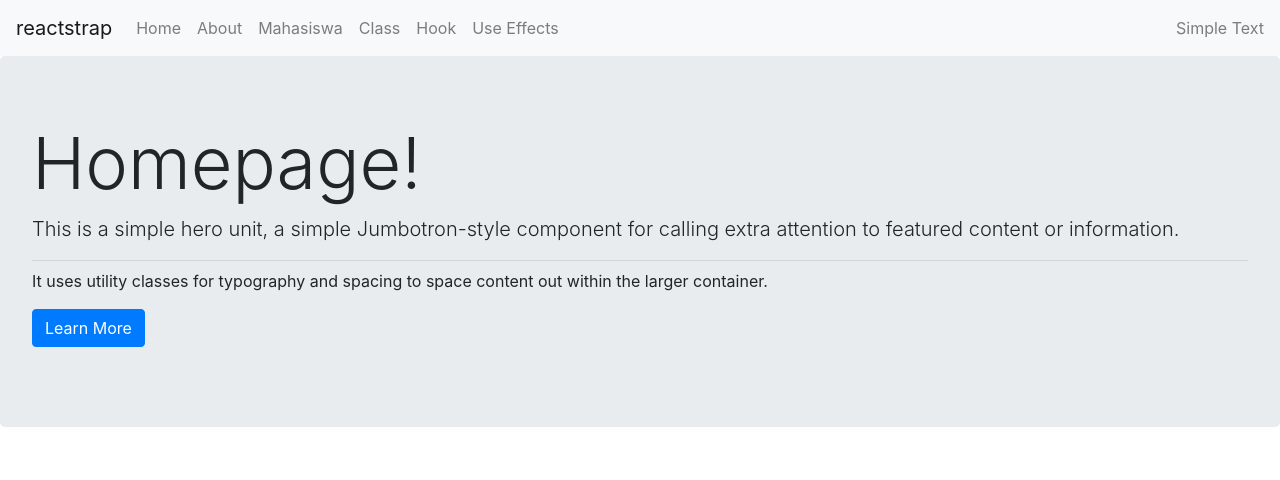
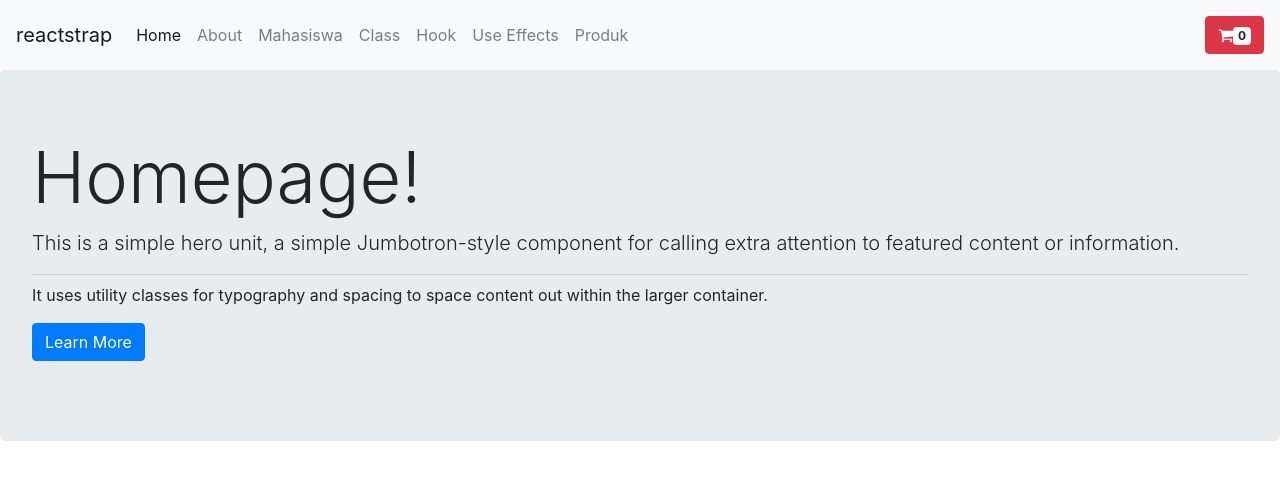
Before and after one commit to MathiasPurwoko/myapp, a React (Create React App) app in the folder latihanreact/: page / in a window 1280 px wide. Shown: the top 480 px of the page. Built offline with nearby package versions, Linux system fonts and the light colour scheme.

Commit message:
React Hooks useContext

```diff
--- a/latihanreact/public/index.html
+++ b/latihanreact/public/index.html
@@ -15,6 +15,7 @@
       user's mobile device or desktop. See https://developers.google.com/web/fundamentals/web-app-manifest/
     -->
     <link rel="manifest" href="%PUBLIC_URL%/manifest.json" />
+    <link rel="stylesheet" type="text/css" href="https://stackpath.bootstrapcdn.com/font-awesome/4.7.0/css/font-awesome.min.css">
     <!--
       Notice the use of %PUBLIC_URL% in the tags above.
       It will be replaced with the URL of the `public` folder during the build.
--- a/latihanreact/src/App.js
+++ b/latihanreact/src/App.js
@@ -1,20 +1,23 @@
-import React from 'react';
+import React, {useState} from 'react';
+import { BrowserRouter, Route, Switch } from 'react-router-dom'
 
 
 import NavbarComp from './Component/Fungsional/NavbarComp';
-import { BrowserRouter, Route, Switch } from 'react-router-dom'
+
 import HomePage from './Component/Fungsional/HomePage';
 //import BoostrapComp from './Component/Class/BootstrapComp';
 import About from './Component/Fungsional/AboutComp';
 import { Form } from 'reactstrap';
 import DetailComp from './Component/Fungsional/DetailComp';
 //import DetailComp from './Comonent/Fungsional/DetailComp';
-import LisComp from './Component/Class/ListComp';
+import ListComp from './Component/Class/ListComp';
 import TambahComp from './Component/Class/Tambah';
 import EditComp from './Component/Class/EditComp';
 import KelasComp from './Component/Hooks/Class/KelasComp';
 import HooksComp from './Component/Hooks/Functional/HooksComp';
 import HooksUseEffects from './Component/Hooks/Functional/HooksUseEffects';
+import { CartContext } from './CartContext';
+import ProductComp from './Component/Hooks/Functional/ProductComp';
 // import BootstrapComp from './Component/Class/BootstrapComp';
 //import Parent from './Component/Class/Parent';
 // import logo from './logo.svg';
@@ -22,22 +25,28 @@ import HooksUseEffects from './Component/Hooks/Functional/HooksUseEffects';
 //import Beranda from './Component/Class/Beranda';
 
 const App = () => {
+  const [value, setValue] = useState(0)
   return (
 
     <BrowserRouter>
+
+    <CartContext.Provider value={{value, setValue}}>
         <NavbarComp />
-    <Switch>
+        <switch>
           <Route exact path="/" component={HomePage} />
           <Route exact path="/about" component={About} />
-      <Route exact path="/detail/:id" component={DetailComp} />
-      <Route exact path="/mahasiswa" component={LisComp} />
+          <Route exact path="/mahasiswa" component={ListComp} />
           <Route exact path="/mahasiswa/tambah" component={TambahComp} />
           <Route exact path="/mahasiswa/edit" component={EditComp} />
           <Route exact path="/kelas" component={KelasComp} />
           <Route exact path="/hooks" component={HooksComp} />
           <Route exact path="/useeffects" component={HooksUseEffects} />
-       {/* <Route exact path="/detail/:id" component={DetailComp} /> */}
-    </Switch>
+          <Route exact path="/produk" component={ProductComp} />
+
+           {/*<Route exact path="/detail/:id" component={DetailComp} />*/}
+        </switch>
+      </CartContext.Provider>
+
 
   </BrowserRouter>
   );
--- /dev/null
+++ b/latihanreact/src/CartContext.js
@@ -0,0 +1,4 @@
+import { createContext } from "react";
+
+
+export const CartContext = createContext()
--- a/latihanreact/src/Component/Fungsional/AboutComp.jsx
+++ b/latihanreact/src/Component/Fungsional/AboutComp.jsx
@@ -1,8 +1,7 @@
-import React from 'react'
-
+import React, { useContext } from 'react'
 import { Jumbotron, Button, Container, Row, Col } from 'reactstrap';
 import CardComp from './CardComp';
-
+import { CartContext } from '../../CartContext';
 
 
 function AboutComp() {
--- a/latihanreact/src/Component/Fungsional/HomePage.jsx
+++ b/latihanreact/src/Component/Fungsional/HomePage.jsx
@@ -1,5 +1,7 @@
 import React from 'react'
 import { Jumbotron, Button } from 'reactstrap';
+import { useContext } from 'react';
+import { CartContext } from '../../CartContext';
 
 function HomePage() {
     return (
--- a/latihanreact/src/Component/Fungsional/NavbarComp.jsx
+++ b/latihanreact/src/Component/Fungsional/NavbarComp.jsx
@@ -1,4 +1,4 @@
-import React, { useState } from 'react';
+import React, { useState, useContext } from 'react';
 import {
     Collapse,
     Navbar,
@@ -6,45 +6,57 @@ import {
     NavbarBrand,
     Nav,
     NavItem,
-    NavLink,
     UncontrolledDropdown,
     DropdownToggle,
     DropdownMenu,
     DropdownItem,
-    NavbarText
+    NavbarText,
+    Button
 } from 'reactstrap';
+import {NavLink} from 'react-router-dom'
+import { CartContext } from '../../CartContext';
 
 const NavbarComp = (props) => {
     const [isOpen, setIsOpen] = useState(false);
     const toggle = () => setIsOpen(!isOpen);
 
+    const {value, setValue} = useContext(CartContext)
+
     return (
         <div>
             <Navbar color="light" light expand="md">
-                <NavbarBrand href="/">reactstrap</NavbarBrand>
+                <NavbarBrand to="/">reactstrap</NavbarBrand>
                 <NavbarToggler onClick={toggle} />
                 <Collapse isOpen={isOpen} navbar>
                     <Nav className="mr-auto" navbar>
                         <NavItem>
-                            <NavLink href="/">Home</NavLink>
+                            <NavLink to="/" className="nav-link">Home</NavLink>
                         </NavItem>
                         <NavItem>
-                            <NavLink href="/about">About</NavLink>
+                            <NavLink to="/about" className="nav-link">About</NavLink>
                         </NavItem>
                         <NavItem>
-                            <NavLink href="/mahasiswa">Mahasiswa</NavLink>
+                            <NavLink to="/mahasiswa" className="nav-link">Mahasiswa</NavLink>
                         </NavItem>
                         <NavItem>
-                            <NavLink href="/kelas">Class</NavLink>
+                        <NavLink to="/kelas" className="nav-link">Class</NavLink>
                         </NavItem>
                         <NavItem>
-                            <NavLink href="/hooks">Hook</NavLink>
+                        <NavLink to="/hooks" className="nav-link">Hook</NavLink>
                         </NavItem>
                         <NavItem>
-                            <NavLink href="/useeffects">Use Effects</NavLink>
+                        <NavLink to="/useeffects" className="nav-link">Use Effects</NavLink>
+                        </NavItem>
+                        <NavItem>
+                            <NavLink to="/produk" className="nav-link">Produk</NavLink>
                         </NavItem>
                     </Nav>
-                    <NavbarText>Simple Text</NavbarText>
+                    <NavbarText>
+                        <Button color="danger">
+                            <i className=" fa fa-shopping-cart"></i>
+                            <span className="badge badge-light">{value}</span>
+                        </Button>
+                    </NavbarText>
                 </Collapse>
             </Navbar>
         </div>
--- /dev/null
+++ b/latihanreact/src/Component/Hooks/Functional/ProductComp.jsx
@@ -0,0 +1,24 @@
+import React from 'react'
+import { Container, Row } from 'reactstrap'
+import RowProduct from './RowProduct'
+
+function ProductComp(){
+    return (
+        <div>
+            <Container>
+                <hr/>
+                <h2>Produk</h2>
+                <Row>
+                    <RowProduct/>
+                    <RowProduct/>
+                    <RowProduct/>
+
+                </Row>
+            </Container>
+        </div>
+
+
+    )
+}
+
+export default ProductComp;
--- /dev/null
+++ b/latihanreact/src/Component/Hooks/Functional/RowProduct.jsx
@@ -0,0 +1,29 @@
+import React, { Component } from 'react';
+import {
+    Col, Card, CardImg, CardText, CardBody,
+    CardTitle, CardSubtitle, Button
+} from 'reactstrap';
+import { useContext } from 'react';
+import { CartContext } from '../../../CartContext';
+
+function RowProduct () {
+
+    const { value, setValue } = useContext(CartContext)
+
+    return (
+        <Col>
+            <Card>
+                <CardImg top width="100%" src="https://placeimg.com/640/480/tech" alt="Card image cap" />
+                <CardBody>
+                    <CardTitle> Asus Pro </CardTitle>
+                    <CardSubtitle>Rp. 6.0000.000</CardSubtitle>
+                    <CardText>Some quick example text to build on the card title and make up the bulk of the card's content.</CardText>
+                    <Button onClick={() => setValue(value + 1)}>Tambahkan Keranjang</Button>
+                </CardBody>
+            </Card>
+        </Col>
+    );
+}
+
+
+export default RowProduct;
```
Lines whose indentation alone changed are shown as unchanged.
